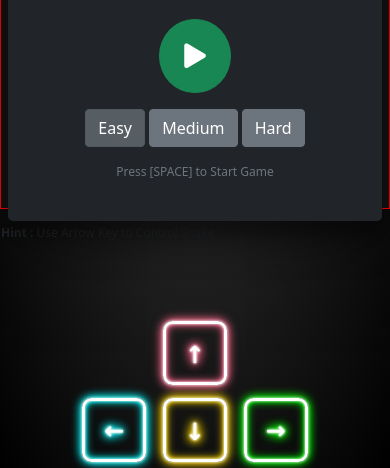
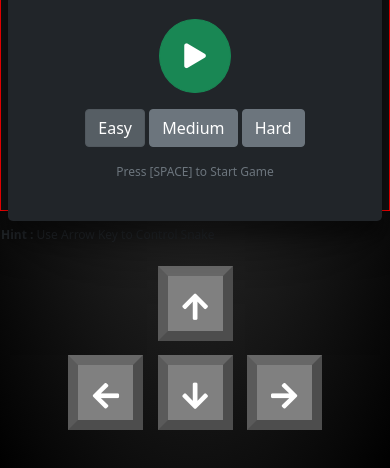
Before and after one commit to aashish-nayak/Snake-JS, a plain HTML site: page index.html in a window 390 px wide. Shown: the part 376-844 px from the top of the page. Drawn offline with nearby package versions, Linux system fonts and the light colour scheme.

Commit message:
Mobile button Arrows changed and direction fixed

```diff
--- a/css/snake.css
+++ b/css/snake.css
@@ -13,7 +13,6 @@
   --color6: darkgray;
 }
 
-
 body {
   max-height: 100vh;
   max-width: 100vw;
@@ -22,15 +21,15 @@ body {
 a {
   text-decoration: none;
 }
-.btn:focus{
+.btn:focus {
   box-shadow: none !important;
 }
 .wrapper {
   height: 100vh;
-    background:radial-gradient(#333,#000);
+  background: radial-gradient(#333, #000);
 }
 
-.logo{
+.logo {
   animation: logo infinite 3s linear;
   max-width: 100px;
   width: 100px;
@@ -39,12 +38,11 @@ a {
   width: 402px;
   height: 402px;
   border: 1px solid red;
-    background:#121212;
+  background: #121212;
   /* box-shadow: 0 19px 38px rgba(0, 0, 0, 0.30), 0 15px 12px rgba(0, 0, 0, 0.22); */
   box-shadow: 0px 20px 90px -10px rgba(0, 0, 0, 0.5);
   transition: box-shadow 300ms ease-in-out;
 }
-
 
 .wrapper table {
   border-collapse: collapse;
@@ -57,13 +55,12 @@ a {
   outline: none;
 }
 
-
 .snake-body {
   background-color: aliceblue;
   border-right: 1px solid black !important;
   position: static;
   z-index: 100;
-    border-radius: 7px
+  border-radius: 7px;
 }
 
 .snake-head {
@@ -115,8 +112,8 @@ a {
     width: 50px;
   }
 
-    25%{
-        width: 75px
+  25% {
+    width: 75px;
   }
 
   50% {
@@ -133,128 +130,79 @@ a {
 }
 
 /* Mobile Arrow Keys  */
-#keyboard {
-    margin: 0px;
+
+.keys {
+  font-family: "Lato", sans-serif;
   text-align: center;
+  width: 500px;
+  height: 150px;
+  margin: auto;
   display: none;
 }
 
-#keyboard button {
+.arr {
+  cursor: pointer;
+  width: 75px;
+  height: 75px;
+  text-align: center;
+  line-height: 60px;
+  background: grey;
+  color: white;
+  font-size: 30px;
+  border-right: 10px solid #4d4d4d;
+  border-bottom: 10px solid #4d4d4d;
+  border-left: 10px solid #5a5a5a;
+  border-top: 10px solid #676767;
   display: inline-block;
-    font-family: 'Consolas', monospace;
-    font-size: 2em;
-    margin: 0.2em;
-    width: 2em;
-    height: 2em;
-    text-align: center;
-    vertical-align: middle;
-    line-height: 1.3em;
-    transition: 0.12s ease-out;
+  margin: 5px;
+  transition: all 0.05s linear;
+  user-select: none;
+}
+.arr:active {
+  border-bottom: 8px solid #4d4d4d;
+  text-shadow: 0 0 10px white, 0 0 10px white, 0 0 20px white;
+  transform: translate(0, 2px);
 }
 
-button.up {
-    background-color: rgba(255, 255, 255, 0);
-    color: white;
-    text-shadow:
-        0 0 0.075em white,
-        0 0 0.1em white,
-        0 0 0.15em var(--color1),
-        0 0 0.25em var(--color1),
-        0 0 0.3em var(--color1),
-        0 0 0.35em var(--color1),
-        0 0 0.4em var(--color1);
-    border: 3px solid white;
-    border-radius: 15%;
-    box-shadow:
-        0 0 0.075em white inset,
-        0 0 0.1em white,
-        0 0 0.15em var(--color1) inset,
-        0 0 0.25em var(--color1),
-        0 0 0.3em var(--color1) inset,
-        0 0 0.35em var(--color1);
+.up {
+  position: relative;
+  top: -4px;
 }
 
-button.left {
-    background-color: rgba(255, 255, 255, 0);
-    color: white;
-    text-shadow:
-        0 0 0.075em white,
-        0 0 0.1em white,
-        0 0 0.15em var(--color2),
-        0 0 0.25em var(--color2),
-        0 0 0.3em var(--color2),
-        0 0 0.35em var(--color2),
-        0 0 0.4em var(--color2);
-    border: 3px solid white;
-    border-radius: 15%;
-    box-shadow:
-        0 0 0.075em white inset,
-        0 0 0.1em white,
-        0 0 0.15em var(--color2) inset,
-        0 0 0.25em var(--color2),
-        0 0 0.3em var(--color2) inset,
-        0 0 0.35em var(--color2);
+.pressed {
+  border-bottom: 8px solid #4d4d4d;
+  text-shadow: 0 0 10px white;
+  transform: translate(0, 2px);
 }
 
-button.down {
-    background-color: rgba(255, 255, 255, 0);
+.names {
+  font-size: 18px;
+  font-family: "Lato", sans-serif;
+  text-align: center;
   color: white;
-    text-shadow:
-        0 0 0.075em white,
-        0 0 0.1em white,
-        0 0 0.15em var(--color3),
-        0 0 0.25em var(--color3),
-        0 0 0.3em var(--color3),
-        0 0 0.35em var(--color3),
-        0 0 0.4em var(--color3);
-    border: 3px solid white;
-    border-radius: 15%;
-    box-shadow:
-        0 0 0.075em white inset,
-        0 0 0.1em white,
-        0 0 0.15em var(--color3) inset,
-        0 0 0.25em var(--color3),
-        0 0 0.3em var(--color3) inset,
-        0 0 0.35em var(--color3);
+  text-shadow: 0 0 10px white, 0 0 10px white, 0 0 10px white, 0 0 10px white;
 }
 
-button.right {
-    background-color: rgba(255, 255, 255, 0);
-    color: white;
-    text-shadow:
-        0 0 0.075em white,
-        0 0 0.1em white,
-        0 0 0.15em var(--color4),
-        0 0 0.25em var(--color4),
-        0 0 0.3em var(--color4),
-        0 0 0.35em var(--color4),
-        0 0 0.4em var(--color4);
-    border: 3px solid white;
-    border-radius: 15%;
-    box-shadow:
-        0 0 0.075em white inset,
-        0 0 0.1em white,
-        0 0 0.15em var(--color4) inset,
-        0 0 0.25em var(--color4),
-        0 0 0.3em var(--color4) inset,
-        0 0 0.35em var(--color4);
+.b {
+  color: blue;
+  text-shadow: 0 0 10px blue, 0 0 10px blue, 0 0 10px blue, 0 0 10px blue;
+  font-size: 100px;
+  font-family: serif;
 }
 
-button:active {
-    transform: translate(0, 3px);
-    background-color: rgba(255, 255, 255, 0.25);
-    box-shadow:
-        0 0 0.075em white inset,
-        0 0 0.1em white,
-        0 0 0.15em white inset,
-        0 0 0.25em white;
+.a {
+  color: yellow;
+  text-shadow: 0 0 10px yellow, 0 0 10px yellow, 0 0 10px yellow,
+    0 0 10px yellow;
+  font-size: 100px;
+  font-family: serif;
 }
 
 @media (max-width: 600px) {
   .gamebox {
-        margin-top:20%;
+    margin-top: 20%;
   }
-    #keyboard{
+  .keys {
     display: block;
   }
 }
--- a/index.html
+++ b/index.html
@@ -37,11 +37,12 @@
                 </div>
                 <p style="font-size: 12px;" class="mt-3"><b>Hint : </b> Use Arrow Key to Control Snake</p>
             </div>
-            <div id="keyboard">
-                <button class="up" onclick="keylogger(38)">↑</button><br>
-                <button class="left" onclick="keylogger(37)">←</button>
-                <button class="down" onclick="keylogger(40)">↓</button>
-                <button class="right" onclick="keylogger(39)">→</button>
+            <div class="keys"id="keyboard">
+                <div class="up arr" onclick="keylogger(38)"><i class="fa fa-arrow-up"></i></div>
+                <br />
+                <div class="left arr" onclick="keylogger(37)"><i class="fa fa-arrow-left"></i></div>
+                <div class="down arr" onclick="keylogger(40)"><i class="fa fa-arrow-down"></i></div>
+                <div class="right arr" onclick="keylogger(39)"><i class="fa fa-arrow-right"></i></div>
             </div>
         </div>
         <button id="screen" class="btn fs-3 position-fixed d-inline p-0" onclick="openFullscreen()" style="top:4%; right:5%;"><i
--- a/js/engine.js
+++ b/js/engine.js
@@ -70,7 +70,7 @@ function isCollapse(snakearr) {
 
 function gameEngine() {
   // console.log("X : "+snake[0].x+" Y : "+snake[0].y);
-  music.play();
+  // music.play();
   music.volume = 0.5;
   // Updateing Snake and Food
   if (localStorage.getItem("HighScore") == null) {
@@ -123,6 +123,7 @@ function gameEngine() {
     };
     score += 10;
     foodsound.play();
+    foodsound.currentTime = 0;
   }
 
   for (let i = snake.length - 2; i >= 0; i--) {
@@ -165,10 +166,15 @@ function keylogger(event) {
     y: 0,
   };
   keyclick.play();
+  keyclick.currentTime = 0;
   if(event===38){
     if (snakedir != "sdown") {
       snakedir = "sup";
       dir.x = -1;
+      dir.y = 0;
+    }else{
+      snakedir = "sdown";
+      dir.x = +1;
       dir.y = 0;
     }
   }
@@ -178,6 +184,10 @@ function keylogger(event) {
       snakedir = "sdown";
       dir.x = +1;
       dir.y = 0;
+    }else{
+      snakedir = "sup";
+      dir.x = -1;
+      dir.y = 0;
     }
   }
 
@@ -186,6 +196,10 @@ function keylogger(event) {
       snakedir = "sleft";
       dir.x = 0;
       dir.y = -1;
+    }else{
+      snakedir = "sright";
+      dir.x = 0;
+      dir.y = +1;
     }
   }
 
@@ -194,6 +208,10 @@ function keylogger(event) {
       snakedir = "sright";
       dir.x = 0;
       dir.y = +1;
+    }else{
+      snakedir = "sleft";
+      dir.x = 0;
+      dir.y = -1;
     }
   }
 
@@ -205,11 +223,21 @@ function keylogger(event) {
         dir.x = -1;
         dir.y = 0;
         break;
+      }else{
+        snakedir = "sdown";
+        dir.x = +1;
+        dir.y = 0;
+        break;
       }
     case "ArrowDown":
       if (snakedir != "sup") {
         snakedir = "sdown";
         dir.x = +1;
+        dir.y = 0;
+        break;
+      }else{
+        snakedir = "sup";
+        dir.x = -1;
         dir.y = 0;
         break;
       }
@@ -219,12 +247,22 @@ function keylogger(event) {
         dir.x = 0;
         dir.y = -1;
         break;
+      }else{
+        snakedir = "sright";
+        dir.x = 0;
+        dir.y = +1;
+        break;
       }
     case "ArrowRight":
       if (snakedir != "sleft") {
         snakedir = "sright";
         dir.x = 0;
         dir.y = +1;
+        break;
+      }else{
+        snakedir = "sleft";
+        dir.x = 0;
+        dir.y = -1;
         break;
       }
     case " ":
```
Lines whose indentation alone changed are shown as unchanged.
